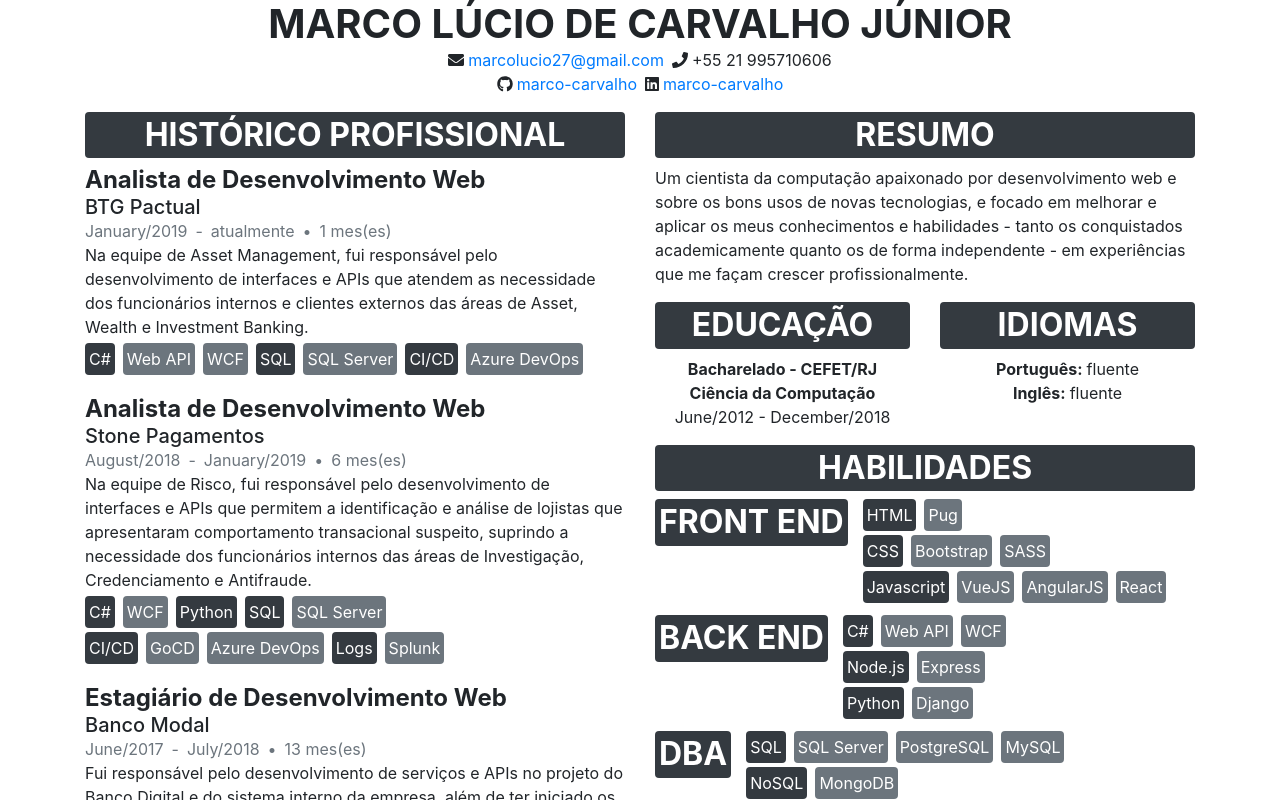
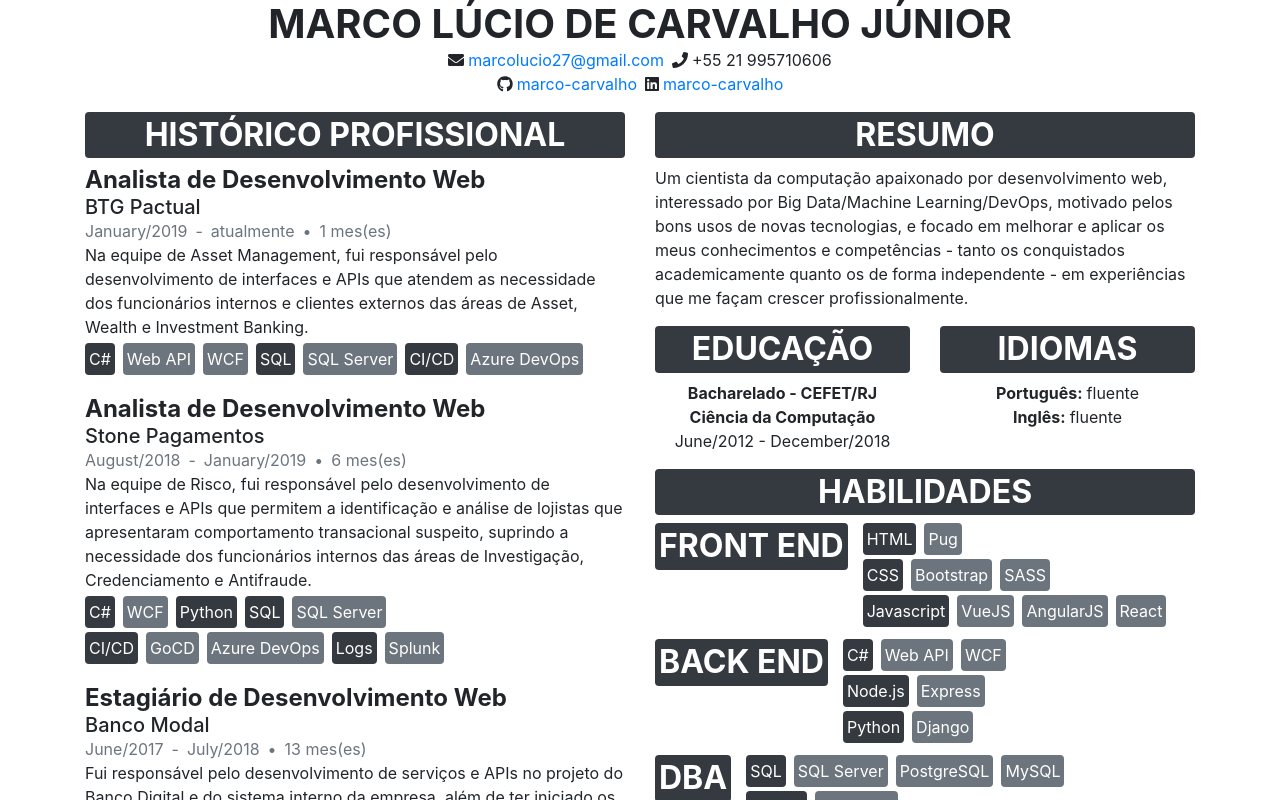
Before and after one commit to marco-carvalho/resume, a Vue app: page / in a window 1280 px wide. Shown: the top 800 px of the page. Built offline with nearby package versions, Linux system fonts and the light colour scheme.

Commit message:
update resume

```diff
--- a/src/components/Resume.vue
+++ b/src/components/Resume.vue
@@ -10,7 +10,7 @@ export default {
   data () {
     return {
       name: "Resumo",
-      resume: 'Um cientista da computação apaixonado por desenvolvimento web e sobre os bons usos de novas tecnologias, e focado em melhorar e aplicar os meus conhecimentos e habilidades - tanto os conquistados academicamente quanto os de forma independente - em experiências que me façam crescer profissionalmente.'
+      resume: 'Um cientista da computação apaixonado por desenvolvimento web, interessado por Big Data/Machine Learning/DevOps, motivado pelos bons usos de novas tecnologias, e focado em melhorar e aplicar os meus conhecimentos e competências - tanto os conquistados academicamente quanto os de forma independente - em experiências que me façam crescer profissionalmente.'
     }
   }
 }
```
